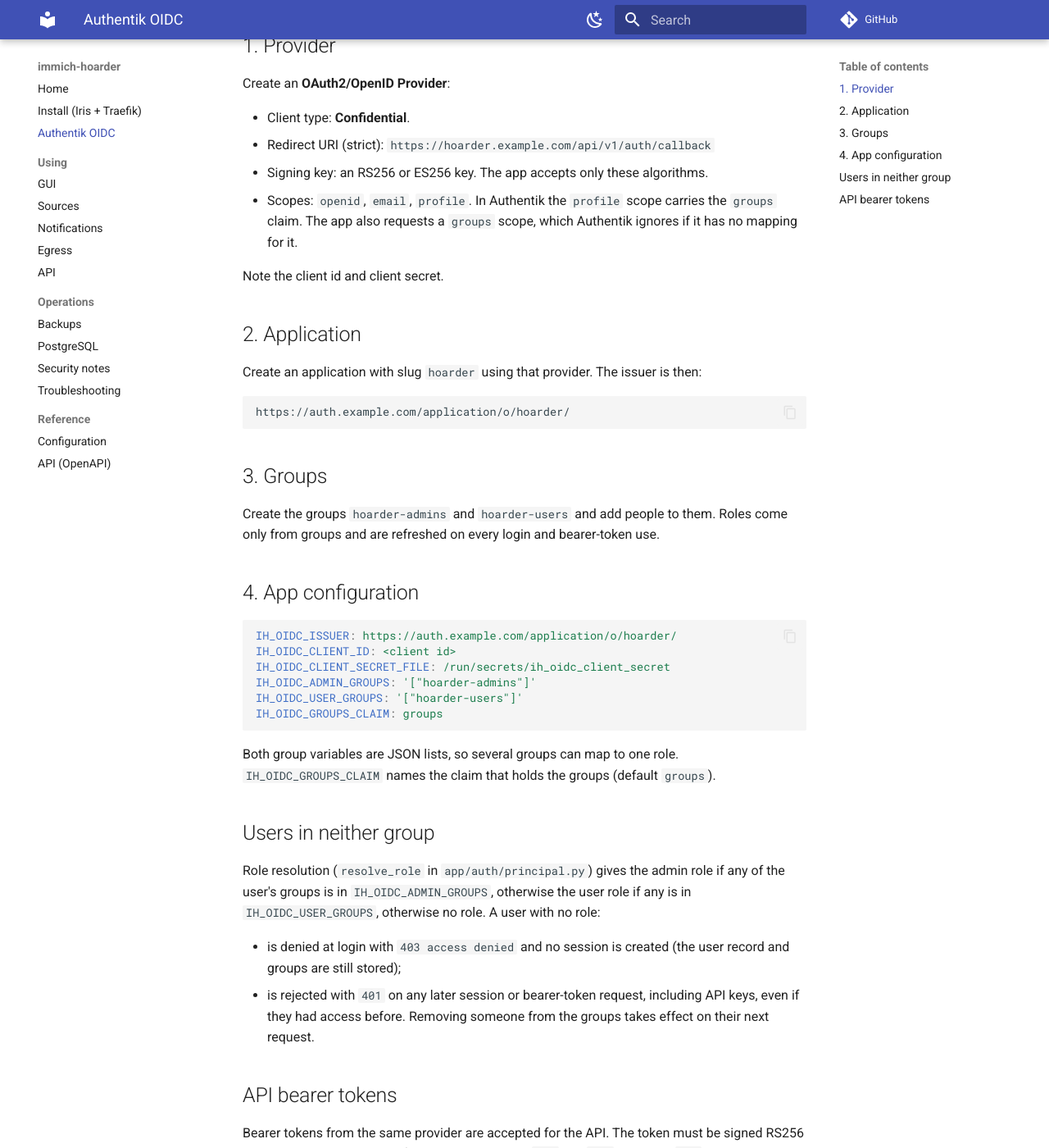
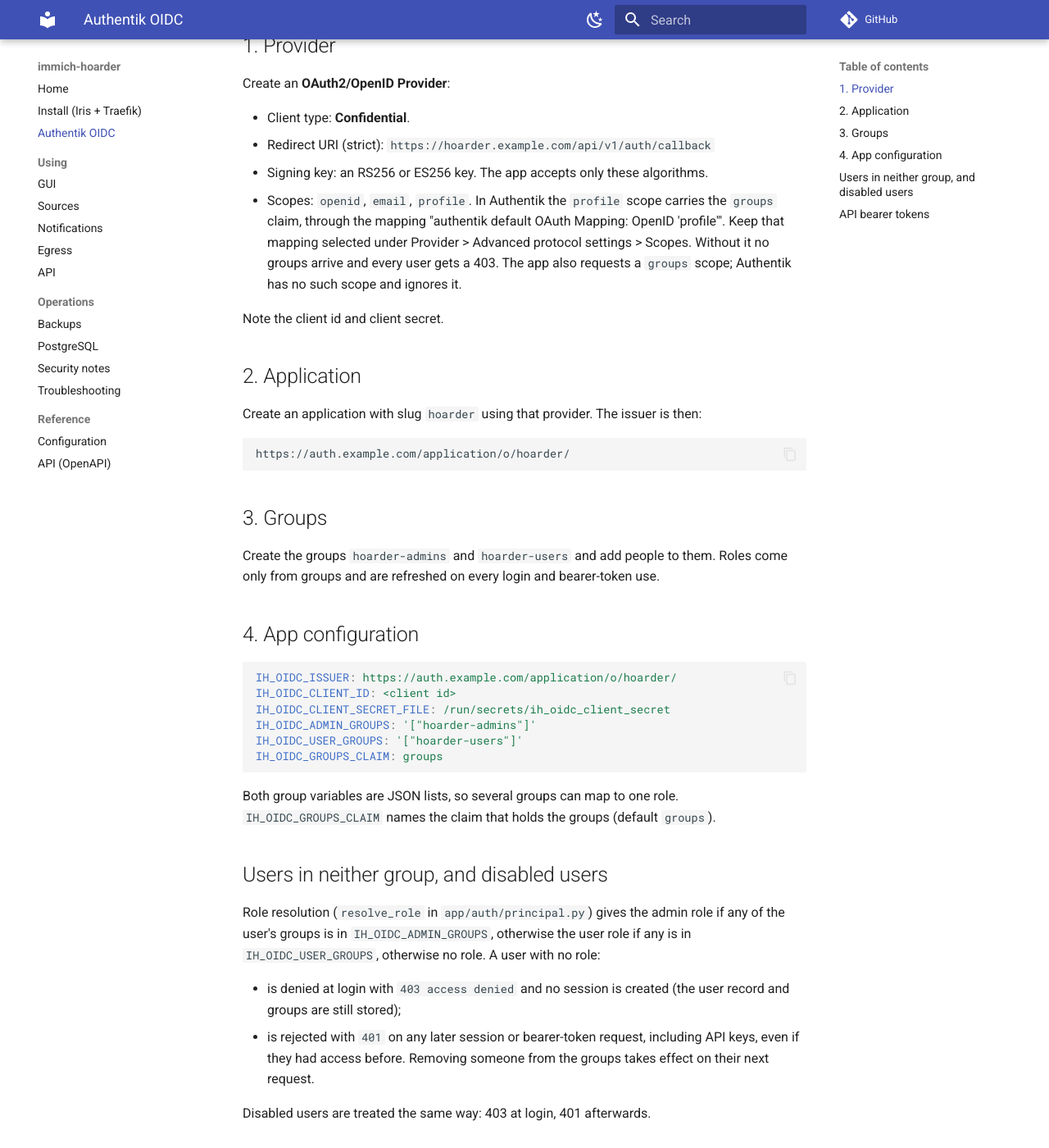
Before and after one commit to metril/immich-hoarder, an MkDocs documentation site: the page built from docs/authentik.md, in a window 1280 px wide and 1400 px high, scrolled down 207 px. Shown: the whole window at 82% size. Built offline with MkDocs 1.6.1 and Material for MkDocs 9.7.7, drawn with Linux system fonts in a browser that asks for light colours; comment, search, counter and statistics services are not loaded.

Commit message:
docs: secret ownership, authentik profile mapping, client id note
Co-Authored-By: Claude Sonnet 5.5 <noreply@anthropic.com>

```diff
--- a/compose.example.yml
+++ b/compose.example.yml
@@ -26,6 +26,7 @@ services:
       IH_SESSION_SECRET_FILE: /run/secrets/ih_session_secret
       IH_MASTER_KEY_FILE: /run/secrets/ih_master_key
       IH_OIDC_ISSUER: https://auth.example.com/application/o/hoarder/
+      # Paste the client ID Authentik shows for the provider (not this example value).
       IH_OIDC_CLIENT_ID: immich-hoarder
       IH_OIDC_CLIENT_SECRET_FILE: /run/secrets/ih_oidc_client_secret
       IH_OIDC_ADMIN_GROUPS: '["hoarder-admins"]'
--- a/docs/authentik.md
+++ b/docs/authentik.md
@@ -9,7 +9,7 @@ Create an **OAuth2/OpenID Provider**:
 - Client type: **Confidential**.
 - Redirect URI (strict): `https://hoarder.example.com/api/v1/auth/callback`
 - Signing key: an RS256 or ES256 key. The app accepts only these algorithms.
-- Scopes: `openid`, `email`, `profile`. In Authentik the `profile` scope carries the `groups` claim. The app also requests a `groups` scope, which Authentik ignores if it has no mapping for it.
+- Scopes: `openid`, `email`, `profile`. In Authentik the `profile` scope carries the `groups` claim, through the mapping "authentik default OAuth Mapping: OpenID 'profile'". Keep that mapping selected under Provider > Advanced protocol settings > Scopes. Without it no groups arrive and every user gets a 403. The app also requests a `groups` scope; Authentik has no such scope and ignores it.
 
 Note the client id and client secret.
 
@@ -38,13 +38,15 @@ IH_OIDC_GROUPS_CLAIM: groups
 
 Both group variables are JSON lists, so several groups can map to one role. `IH_OIDC_GROUPS_CLAIM` names the claim that holds the groups (default `groups`).
 
-## Users in neither group
+## Users in neither group, and disabled users
 
 Role resolution (`resolve_role` in `app/auth/principal.py`) gives the admin role if any of the user's groups is in `IH_OIDC_ADMIN_GROUPS`, otherwise the user role if any is in `IH_OIDC_USER_GROUPS`, otherwise no role. A user with no role:
 
 - is denied at login with `403 access denied` and no session is created (the user record and groups are still stored);
 - is rejected with `401` on any later session or bearer-token request, including API keys, even if they had access before. Removing someone from the groups takes effect on their next request.
 
+Disabled users are treated the same way: 403 at login, 401 afterwards.
+
 ## API bearer tokens
 
 Bearer tokens from the same provider are accepted for the API. The token must be signed RS256 or ES256, issued by the configured issuer, include `exp` and `sub`, and have `aud` equal to the client id.
```
Also changed, not shown: docs/install.md (+4 -2 lines).
